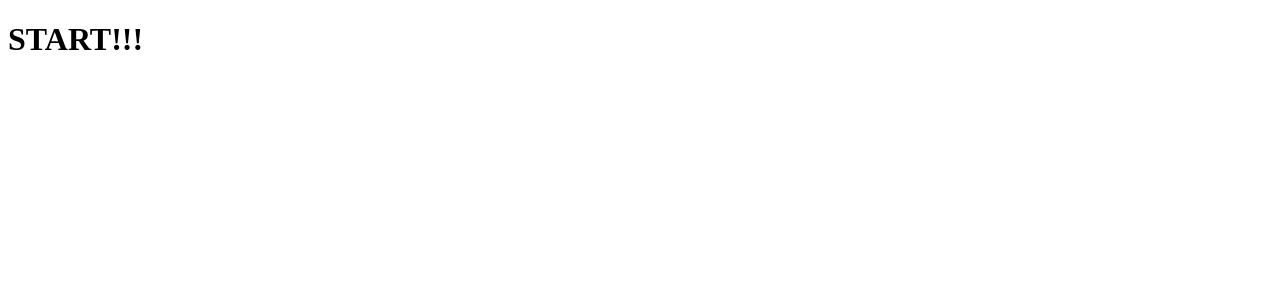
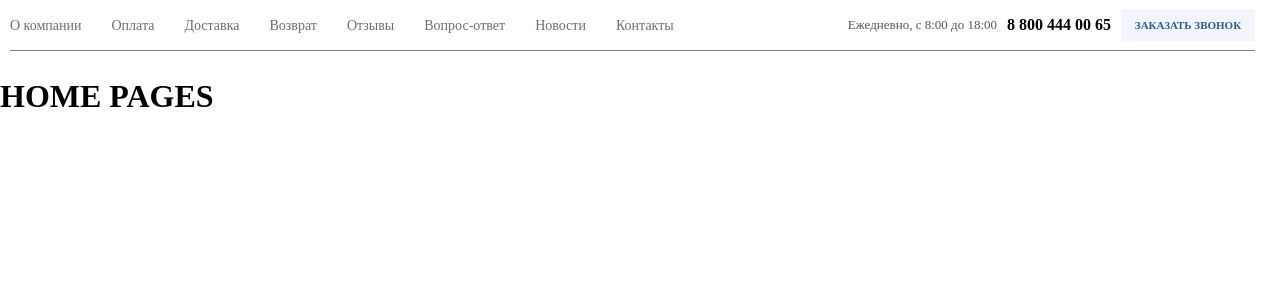
Before and after one commit to edilmazhitov/ElectronicsStore, a React (Vite) app: page / in a window 1280 px wide. Shown: the top 300 px of the page. Built offline with nearby package versions, Linux system fonts and the light colour scheme; the HTML template or start-up script is replaced by a standard one.

Commit message:
header start

```diff
--- a/src/App.tsx
+++ b/src/App.tsx
@@ -1,11 +1,15 @@
 
+import {RouterProvider} from "react-router-dom";
+import router from "./routing/routing.tsx";
+import './styles/styles.scss'
 
- const App = () => {
+function App() {
 
-  return (
-    <h1>START!!!</h1>
-  )
- }
+    return (
+        <>
+            <RouterProvider router={router} />
+        </>
+    );
+}
 
-
- export default App
+export default App;
--- /dev/null
+++ b/src/Root/Root.tsx
@@ -0,0 +1,13 @@
+import Header from "../components/Header/Header";
+import {Outlet} from "react-router-dom";
+
+const Root = () => {
+    return (
+        <>
+            <Header/>
+            <Outlet/>
+        </>
+    );
+};
+
+export default Root;
--- /dev/null
+++ b/src/components/ContactDetails/ContactDetails.module.scss
@@ -0,0 +1,33 @@
+.contact-details {
+    justify-content: center;
+    align-items: center;
+    display: flex;
+    column-gap: 10px;
+    height: 50px;
+    padding: 9px 0;
+
+    &__time {
+        color: var(--color-gray);
+        font-size: 13px;
+        font-weight: 400;
+
+    }
+
+    &__tel {
+        color: var(--color-dark-1);
+        font-size: 16px;
+        font-weight: 550;
+    }
+
+    &__bell-btn {
+        width: 134px;
+        height: 32px;
+        background-color: #F2F6FC;
+
+        font-size: 11px;
+        font-weight: 700;
+        color: var(--color-dark-blue);
+        text-transform: uppercase;
+        border: none;
+    }
+}
--- /dev/null
+++ b/src/components/ContactDetails/ContactDetails.tsx
@@ -0,0 +1,21 @@
+import styles from "./ContactDetails.module.scss"
+
+
+const ContactDetails = () => {
+
+    return (
+        <div className={styles['contact-details']}>
+            <p className={styles['contact-details__time']}>
+                Ежедневно, с 8:00 до 18:00
+            </p>
+            <p className={styles['contact-details__tel']}>
+                8 800 444 00 65
+            </p>
+            <button className={styles['contact-details__bell-btn']}>
+                Заказать звонок
+            </button>
+        </div>
+    )
+}
+
+export default ContactDetails
--- a/src/components/Header/Header.module.scss
+++ b/src/components/Header/Header.module.scss
@@ -1,3 +1,15 @@
 .header {
 
+
+    &__top {
+        justify-content: space-between;
+        align-items: center;
+        display: flex;
+    }
+
+    &__line {
+        width: 100%;
+        height: 1px;
+        background-color: gray;
+    }
 }
--- a/src/components/Header/Header.tsx
+++ b/src/components/Header/Header.tsx
@@ -1,4 +1,6 @@
+import ContactDetails from "../ContactDetails/ContactDetails"
 import Container from "../Container/Container"
+import Navbar from "../NavbarBlock/NavbarBlock"
 import styles from "./Header.module.scss"
 
 
@@ -7,7 +9,11 @@ const Header = () => {
     return (
         <header className={styles.header}>
             <Container>
-
+                <div className={styles.header__top}>
+                    <Navbar />
+                    <ContactDetails />
+                </div>
+                <div className={styles.header__line} />
             </Container>
         </header>
     )
--- /dev/null
+++ b/src/components/NavbarBlock/NavbarBlock.module.scss
@@ -0,0 +1,17 @@
+.navbar {
+
+    &__list {
+        justify-content: center;
+        align-items: center;
+        display: flex;
+        column-gap: 30px;
+
+        &-item {
+        }
+    }
+
+    &__link {
+        color: var(--link-color);
+        font-size: 14px;
+    }
+}
--- /dev/null
+++ b/src/components/NavbarBlock/NavbarBlock.tsx
@@ -0,0 +1,63 @@
+import { Link } from "react-router-dom"
+import styles from "./NavbarBlock.module.scss"
+
+type NavbarT = {
+    to: string
+    name: string
+}
+
+const Navbar = () => {
+
+    const navbarList:NavbarT[]  = [
+        {
+            to: "/",
+            name: "О компании"
+        },
+                {
+            to: "/",
+            name: "Оплата"
+        },
+                {
+            to: "/",
+            name: "Доставка"
+        },
+                {
+            to: "/",
+            name: "Возврат"
+        },
+                {
+            to: "/",
+            name: "Отзывы"
+        },
+                {
+            to: "/",
+            name: "Вопрос-ответ"
+        },
+                {
+            to: "/",
+            name: "Новости"
+        },
+                {
+            to: "/",
+            name: "Контакты"
+        }
+    ]
+
+    return (
+        <nav className={styles.navbar}>
+            <ul className={styles.navbar__list}>
+                {
+                    navbarList.map((item) => (
+                        <li className={styles['navbar__list-item']} key={item.name}>
+                            <Link to={item.to} className={styles.navbar__link}>
+                                {item.name}
+                            </Link>
+                        </li>
+                    ))
+                }
+            </ul>
+        </nav>
+    )
+}
+
+export default Navbar
--- /dev/null
+++ b/src/pages/Home/Home.tsx
@@ -0,0 +1,10 @@
+
+
+const Home = () => {
+
+    return (
+        <h1>HOME PAGES</h1>
+    )
+}
+
+export default Home
--- /dev/null
+++ b/src/routing/routing.tsx
@@ -0,0 +1,23 @@
+
+import {createBrowserRouter} from "react-router-dom";
+import type { RouteObject } from 'react-router';
+
+import Root from "../Root/Root";
+import Home from '../pages/Home/Home';
+
+
+const router: RouteObject[] = [
+    {
+        path: '/',
+        element: <Root/>,
+        children: [
+            {
+                path: '',
+                element: <Home />
+            }
+        ]
+    }
+]
+
+
+export default createBrowserRouter(router);
--- a/src/styles/globals.scss
+++ b/src/styles/globals.scss
@@ -0,0 +1,15 @@
+* {
+    list-style-type: none;
+    text-decoration: none;
+}
+
+
+:root {
+
+    --link-color: #6C6F71;
+    --color-gray: #4E5760;
+
+    --color-dark-1: #000000;
+
+    --color-dark-blue: #2A5E8D;
+}
--- a/src/styles/styles.scss
+++ b/src/styles/styles.scss
@@ -1,2 +1,2 @@
 @use "./globals.scss";
-@use "normalize.scss";
+@use "./normalize.scss";
```
Also changed, not shown: public/Logo.png (added).
